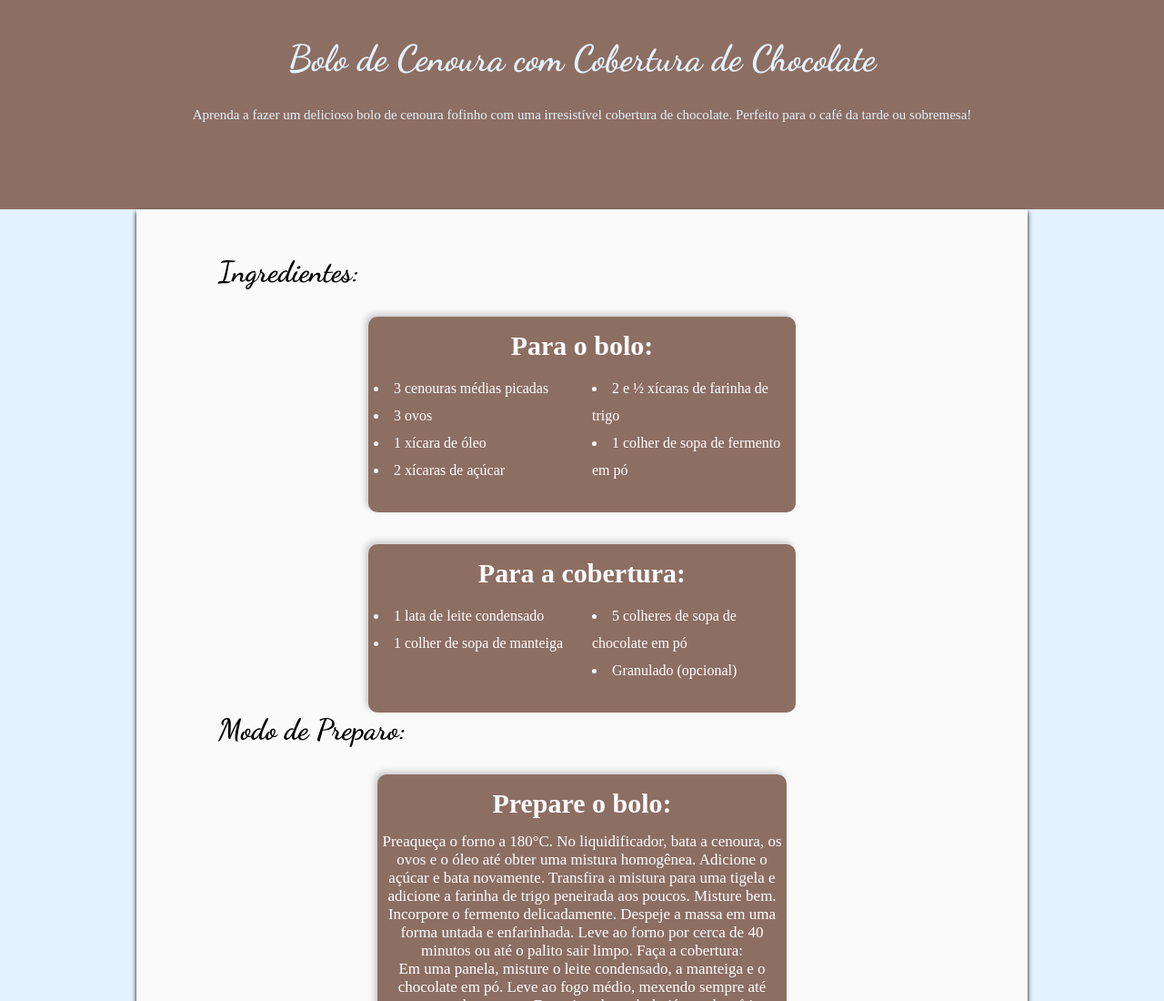
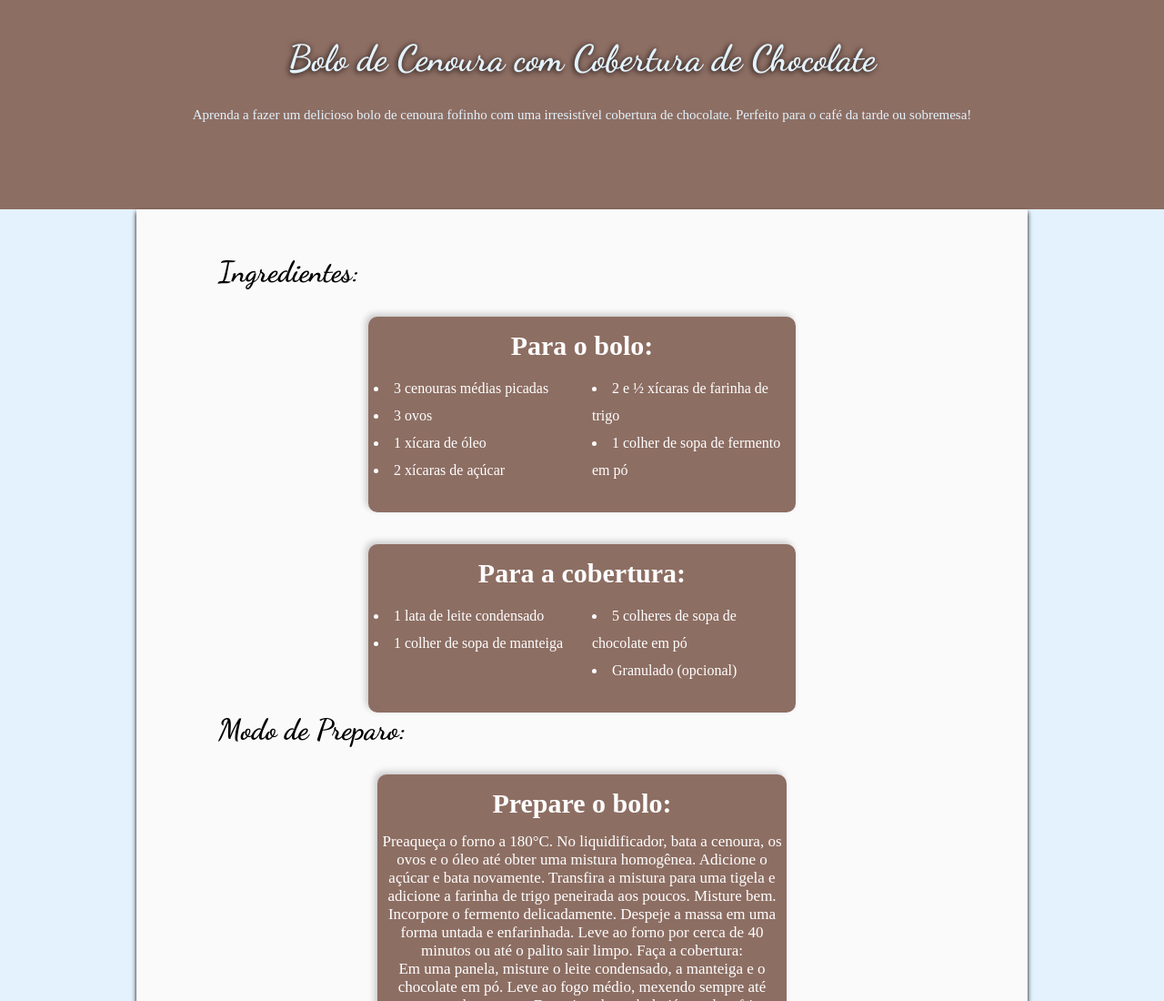
Before and after one commit to kevynmendesliebel/receita-de-bolo, a plain HTML site: page index.html in a window 1280 px wide. Shown: the top 1100 px of the page at 91% size. Drawn offline with Linux system fonts and the light colour scheme.

Commit message:
segunda mudança do h1 do header

```diff
--- a/style.css
+++ b/style.css
@@ -36,7 +36,7 @@ header  h1 {
     margin-top: 30px;
     margin-bottom: 30px;
     font-family: var(--font-padrao);
-     text-shadow: -3px -3px 7px 0px rgba(0, 0, 0, 0.198);
+    text-shadow: -1px 1px 6px rgba(0, 0, 0, 0.971);
 }
 
 header > p {
```
